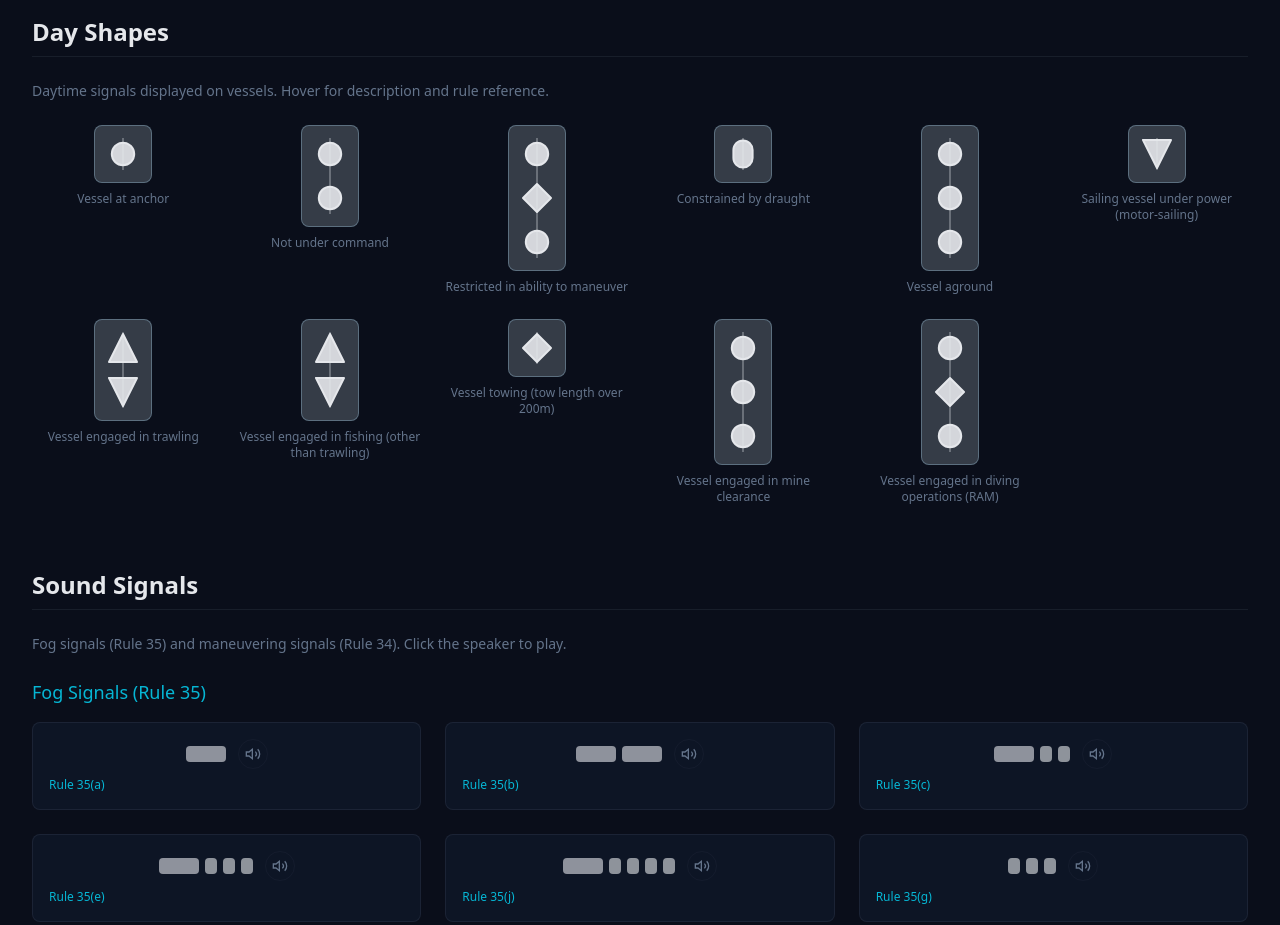
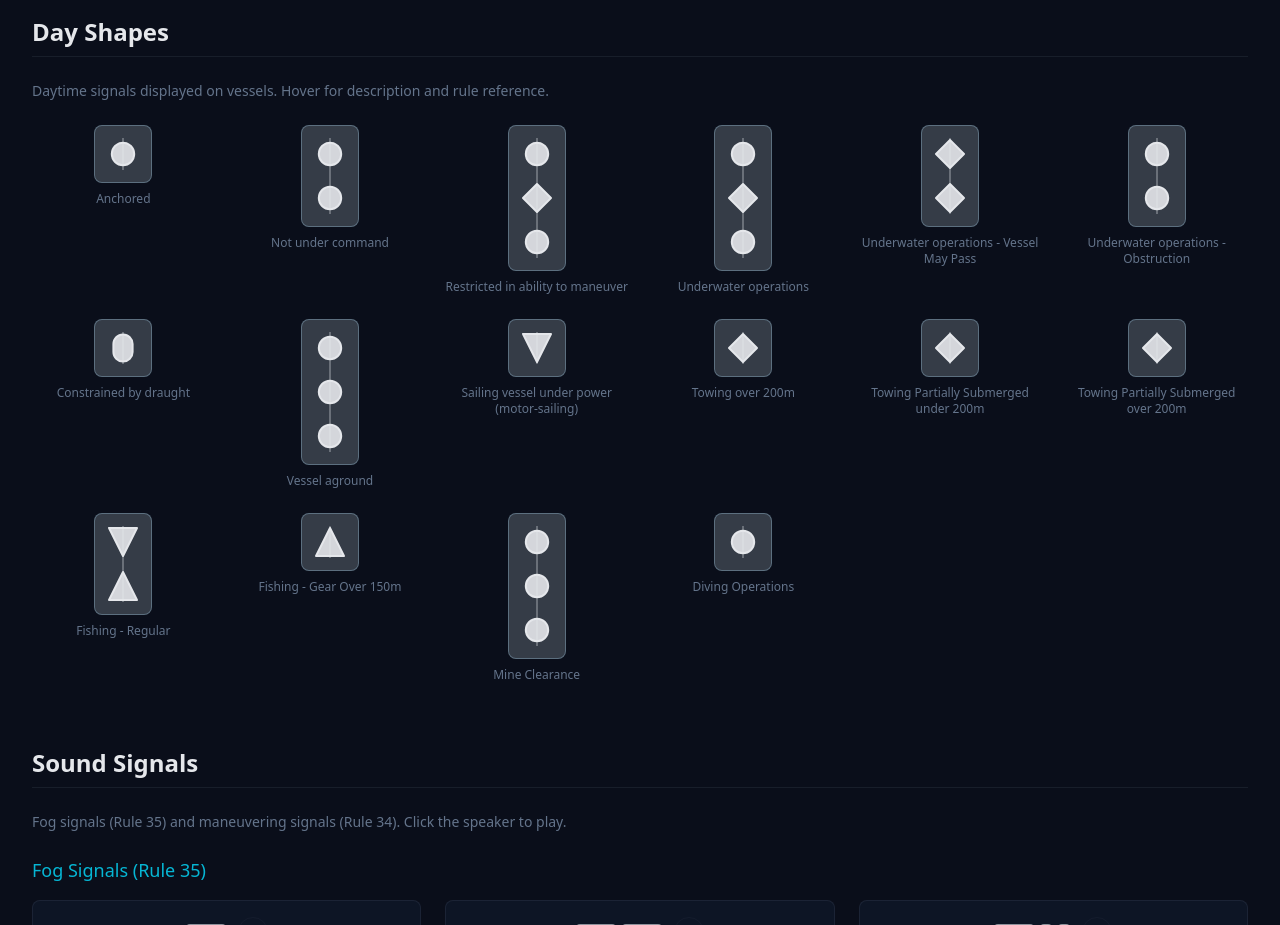
Before and after one commit to p3bozuric/colreg-assistant, a Next.js app in the folder frontend/: page /visuals-demo in a window 1280 px wide. Shown: the part 3160-4085 px from the top of the page. Built offline with nearby package versions, Linux system fonts and the light colour scheme; no server answers.

Commit message:
shapes - update & fact check & title implementation

```diff
--- a/frontend/app/visuals-demo/page.tsx
+++ b/frontend/app/visuals-demo/page.tsx
@@ -72,10 +72,11 @@ export default function VisualsDemo() {
                 <DayShapes
                   shapes={config.shapes}
                   size="md"
+                  title={config.title}
                   description={config.description}
                   rule={config.rule}
                 />
-                <p className="text-xs text-muted mt-2 text-center">{config.description}</p>
+                <p className="text-xs text-muted mt-2 text-center">{config.title}</p>
               </div>
             ))}
           </div>
--- a/frontend/components/visuals/DayShapes.tsx
+++ b/frontend/components/visuals/DayShapes.tsx
@@ -15,6 +15,7 @@ interface DayShapesProps {
   size?: "sm" | "md" | "lg";
   animated?: boolean;
   label?: string;
+  title?: string;
   description?: string;
   rule?: string;
 }
@@ -137,6 +138,7 @@ export default function DayShapes({
   size = "md",
   animated = true,
   label,
+  title,
   description,
   rule,
 }: DayShapesProps) {
@@ -178,17 +180,17 @@ export default function DayShapes({
 
         {/* Hover tooltip */}
         <AnimatePresence>
-          {isHovered && (description || rule) && (
+          {isHovered && (title || description || rule) && (
             <motion.div
               initial={{ opacity: 0, y: 5 }}
               animate={{ opacity: 1, y: 0 }}
               exit={{ opacity: 0, y: 5 }}
               className="absolute z-50 top-full left-1/2 -translate-x-1/2 mt-2 w-64 p-3 rounded-lg bg-card-bg border border-border shadow-xl backdrop-blur-md text-sm"
             >
-              {description && (
-                <p className="font-medium text-foreground mb-1">{description}</p>
+              {title && (
+                <p className="font-medium text-foreground mb-1">{title}</p>
               )}
-              <p className="text-xs text-muted mb-1">{shapesList}</p>
+              <p className="text-xs text-muted mb-1">{description}</p>
               {rule && (
                 <p className="text-xs text-primary">{rule}</p>
               )}
@@ -201,60 +203,104 @@ export default function DayShapes({
 }
 
 // Common day shape configurations from COLREGs
-export const DAY_SHAPE_CONFIGS: Record<string, { shapes: ShapeType[]; description: string; rule: string }> = {
+export const DAY_SHAPE_CONFIGS: Record<string, { shapes: ShapeType[]; title: string; description: string; rule: string }> = {
   "anchored": {
     shapes: ["ball"],
-    description: "Vessel at anchor",
+    title: "Anchored",
+    description: "Vessel at anchor - placed where best seen in the fore part of the vessel.",
     rule: "Rule 30(a)",
   },
   "nuc": {
     shapes: ["ball", "ball"],
-    description: "Not under command",
+    title: "Not under command",
+    description: "Vessel is not under command - shapes in a vertical line where they can best be seen",
     rule: "Rule 27(a)",
   },
   "ram": {
     shapes: ["ball", "diamond", "ball"],
-    description: "Restricted in ability to maneuver",
+    title: "Restricted in ability to maneuver",
+    description: "Vessel restricted in ability to maneuver - placed in a vertical line where they can best be seen",
     rule: "Rule 27(b)",
+  },
+  "ram-underwater-ops": {
+    shapes: ["ball", "diamond", "ball"],
+    title: "Underwater operations",
+    description: "Vessel restricted in ability to maneuver because of underwater operations - placed in a vertical line where they can best be seen. Supplementary shapes required for indication of obstructions and free passage.",
+    rule: "Rule 27(b)(ii)",
+  },
+  "ram-underwater-ops-vessel-may-pass": {
+    shapes: ["diamond", "diamond"],
+    title: "Underwater operations - Vessel May Pass",
+    description: "Shapes that indicate the side on which another vessel may pass in case of underwater operations.",
+    rule: "Rule 27(b)(ii)",
+  },
+  "ram-underwater-ops-obstruction": {
+    shapes: ["ball", "ball"],
+    title: "Underwater operations - Obstruction",
+    description: "Shapes that indicate the side on which obstructions exist in case of underwater operations.",
+    rule: "Rule 27(b)(ii)",
   },
   "cbd": {
     shapes: ["cylinder"],
-    description: "Constrained by draught",
+    title: "Constrained by draught",
+    description: "Constrained by draught - exhibiting the shape where it can best be seen.",
     rule: "Rule 28",
   },
   "aground": {
     shapes: ["ball", "ball", "ball"],
-    description: "Vessel aground",
+    title: "Vessel aground",
+    description: "Aground vessel should exhibit the shapes in a vertical line where they can best be seen.",
     rule: "Rule 30(d)",
   },
   "sailing-motor": {
     shapes: ["cone-apex-down"],
+    title: "Sailing vessel under power (motor-sailing)",
     description: "Sailing vessel under power (motor-sailing)",
     rule: "Rule 25(e)",
   },
-  "fishing-trawling": {
-    shapes: ["cone-apex-up", "cone-apex-down"],
-    description: "Vessel engaged in trawling",
-    rule: "Rule 26(b)",
-  },
-  "fishing-other": {
-    shapes: ["cone-apex-up", "cone-apex-down"],
-    description: "Vessel engaged in fishing (other than trawling)",
-    rule: "Rule 26(c)",
-  },
   "towing-over-200m": {
     shapes: ["diamond"],
-    description: "Vessel towing (tow length over 200m)",
-    rule: "Rule 24(a)",
+    title: "Towing over 200m",
+    description: "Vessel towing & vessel being towed both exhibit the shape (tow length over 200m)",
+    rule: "Rule 24",
   },
+  "towing-submerged-under-200m": {
+    shapes: ["diamond"],
+    title: "Towing Partially Submerged under 200m",
+    description: "Only partially submerged vessel being towed needs to exhibit the shape (tow length under 200m)",
+    rule: "Rule 24",
+  },
+  "towing-submerged-over-200m": {
+    shapes: ["diamond"],
+    title: "Towing Partially Submerged over 200m",
+    description: "Partially submerged vessel exhibit the shape on fore and aft, while towing vessel exhibits the shape where best seen (tow length over 200m)",
+    rule: "Rule 24",
+  },
+  "fishing": {
+    shapes: ["cone-apex-down", "cone-apex-up"],
+    title: "Fishing - Regular",
+    description: "Vessel engaged in trawling or other fishing other then trawling (but gear does not extend more than 150m horizontally from the vessel)",
+    rule: "Rule 26",
+  },
+  "fishing-gear": {
+    shapes: ["cone-apex-up"],
+    title: "Fishing - Gear Over 150m",
+    description: "Vessel engaged in fishing - when gear extends more than 150m horizontally from the vessel. This shape should be exhibited on the side on which the gear is extended.",
+    rule: "Rule 26",
+  },
+
+// TODO: This situation is not covered well, it should be like a triangle: https://www.ecolregs.com/index.php?option=com_k2&view=item&id=361:a-vessel-engaged-in-mine-clearance-operations-underway-shapes&Itemid=505&lang=en
   "mine-clearance": {
     shapes: ["ball", "ball", "ball"],
-    description: "Vessel engaged in mine clearance",
+    title: "Mine Clearance",
+    description: "Vessel engaged in mine clearance. One of these shapes shall be exhibited near the foremast head and one at each end of the fore yard. These shapes indicate that it is dangerous for another vessel to approach within 1000 m of the mine clearance vessel.",
     rule: "Rule 27(f)",
   },
+//TODO: this situation needs to be covered: https://www.ecolregs.com/index.php?option=com_k2&view=item&id=358:a-vessel-engaged-in-diving-operations-sign&Itemid=505&lang=en
   "diving-operations": {
-    shapes: ["ball", "diamond", "ball"],
-    description: "Vessel engaged in diving operations (RAM)",
-    rule: "Rule 27(b)",
+    shapes: ["ball"],
+    title: "Diving Operations",
+    description: "When not practicable to exhibit usual shapes, a vessel engaged in diving operations may exhibit a rigid replica of the International Code flag 'A' now less then 1 metre in height.",
+    rule: "Rule 27(d)",
   },
 };
```
